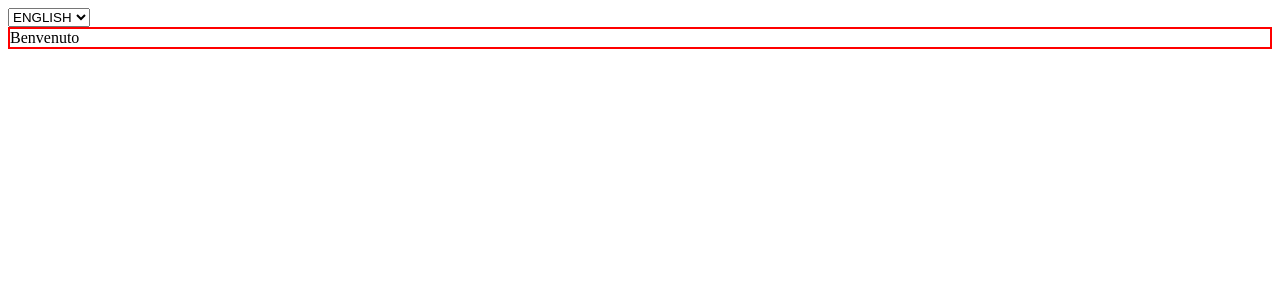
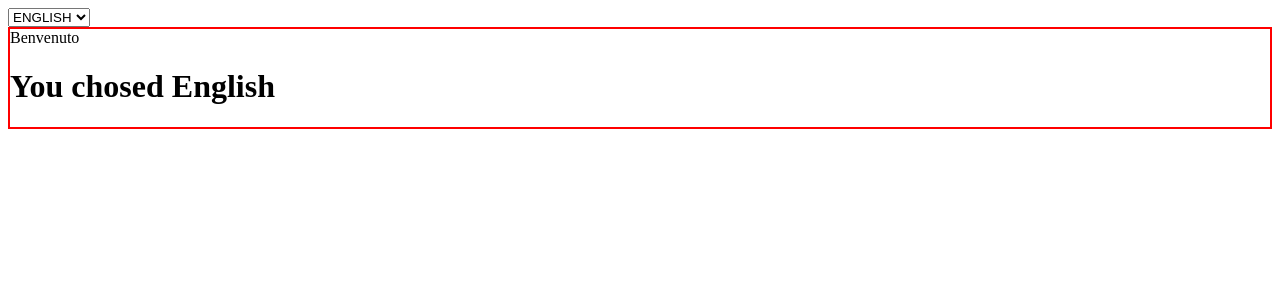
Before and after one commit to hgxxwon/React-esercizi, a React (Create React App) app: page / in a window 1280 px wide. Shown: the top 300 px of the page. Built offline with nearby package versions, Linux system fonts and the light colour scheme.

Commit message:
context_2

```diff
--- a/src/App.js
+++ b/src/App.js
@@ -22,6 +22,7 @@ export class App extends React.Component{
             </select>
             <LanguageContext.Provider value={this.state.language}>
                 <Container title="Benvenuto">
+                    <Welcome />
                 </Container>
             </LanguageContext.Provider>
             </div>
--- a/src/Welcome.js
+++ b/src/Welcome.js
@@ -3,11 +3,11 @@ import { LanguageContext } from "./LanguageContext";
 
 const Strings = {
     en: {
-        CURRENT_TITLE: "My application"
+        CURRENT_TITLE: "You chosed English"
     },
 
     it: {
-        CURRENT_TITLE: "La mia applicazione"
+        CURRENT_TITLE: "Hai scelto l'Italiano"
     }
 }
 
@@ -17,7 +17,7 @@ export class Welcome extends React.Component{
             <div>
                 <LanguageContext.Consumer>
                     {(language) => {
-                        return <div>{Strings[language].CURRENT_TITLE}</div>
+                        return <div><h1>{Strings[language].CURRENT_TITLE}</h1></div>
                     }}
                 </LanguageContext.Consumer>
             </div>
```
